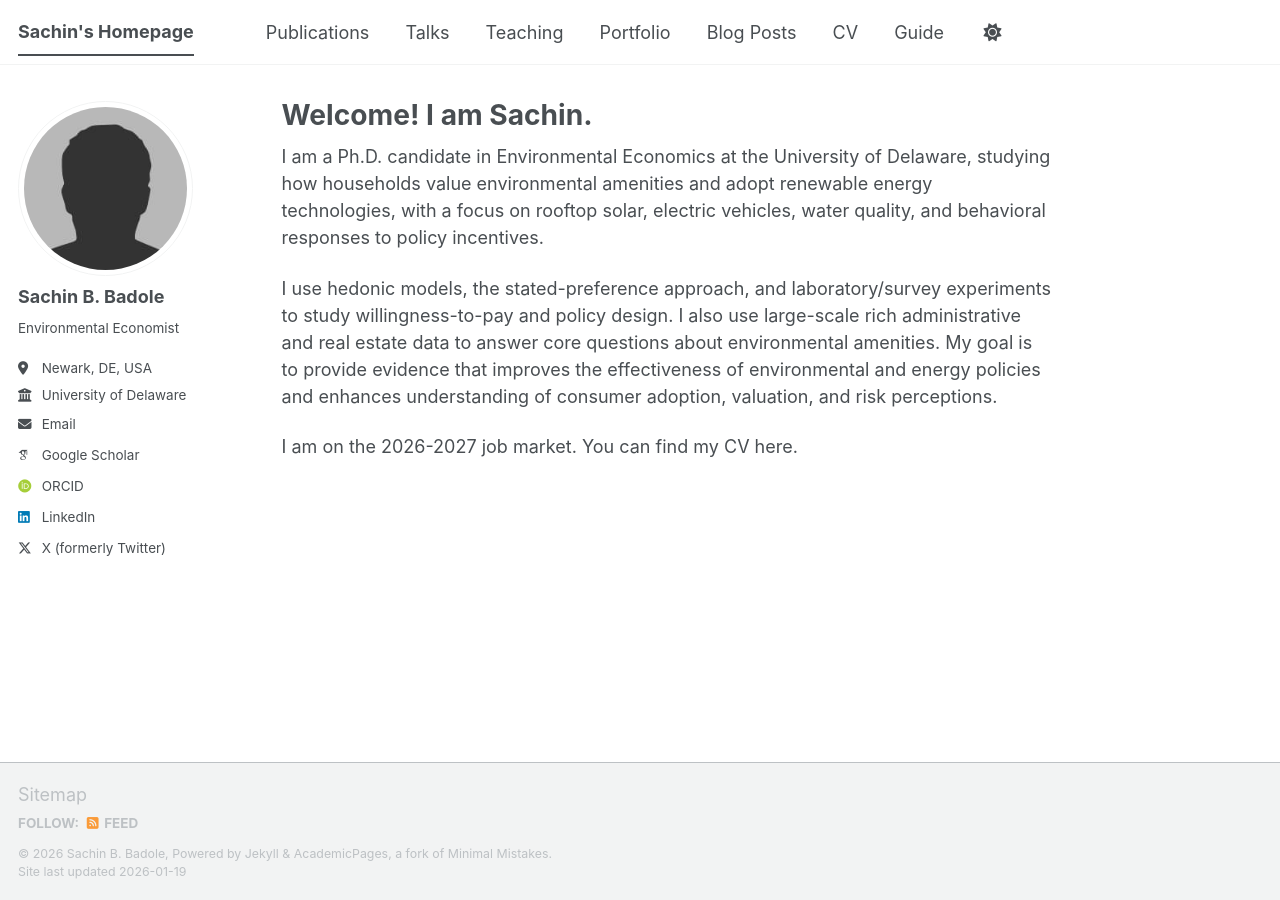
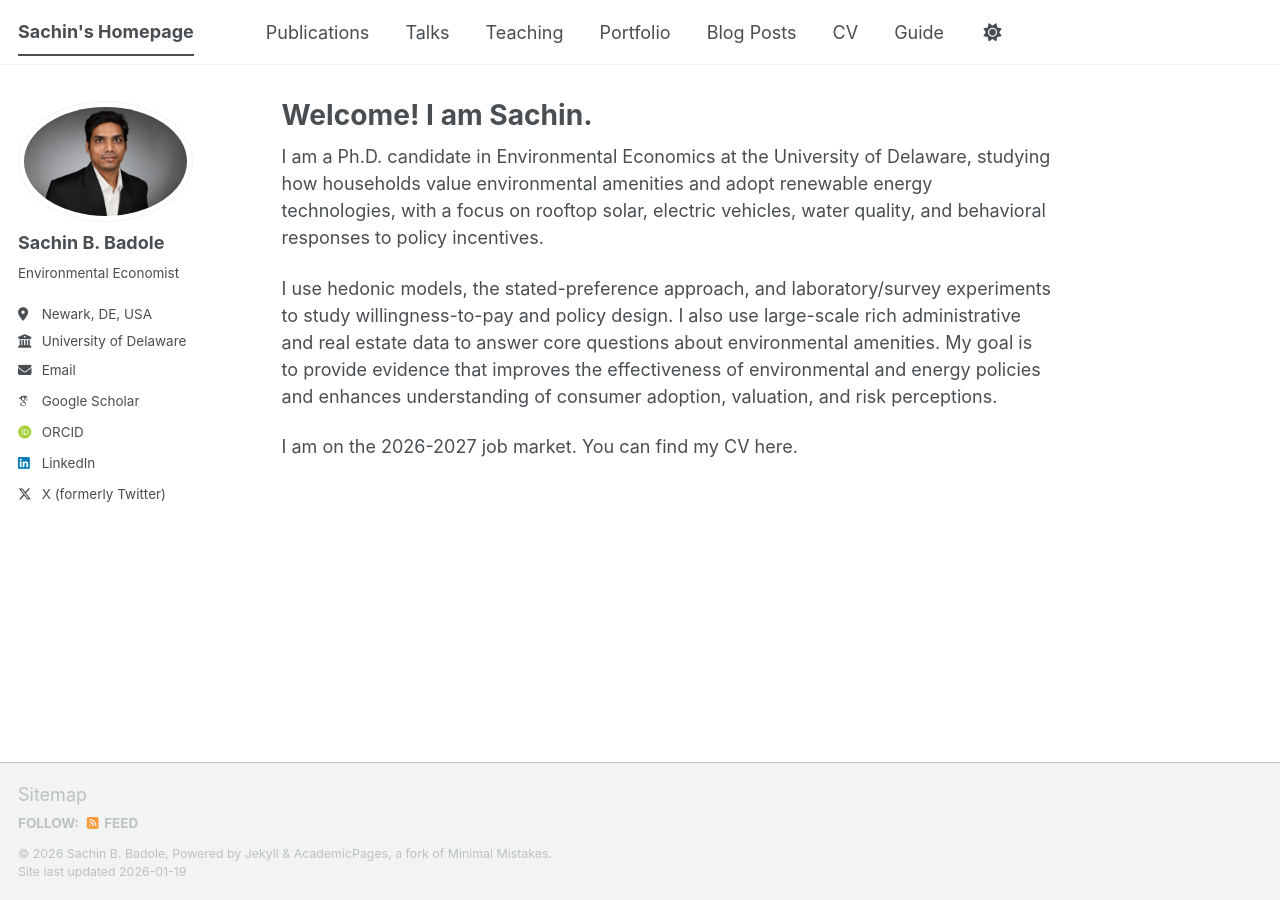
Before and after one commit to sachin-b-badole/sachin-b-badole.github.io, a Jekyll site: the page built from _pages/about.md, in a window 1280 px wide. Built offline with Jekyll 4.4.1, drawn with Linux system fonts in a browser that asks for light colours; some web fonts are replaced; a script bundle is joined from its source files by our own code; library files that are not in the unit come from our copies.

Commit message:
Update _config.yml

```diff
--- a/_config.yml
+++ b/_config.yml
@@ -23,7 +23,7 @@ repository               : "sachin-b-badole/sachin-b-badole.github.io"
 #               Additional customization can be done by editing /_includes/author-profile.html
 author:
   # Biographic information
-  avatar           : "bio-photo.jpg"
+  avatar           : "Sachin_IMG_0138.jpg"
   name             : "Sachin B. Badole"
   pronouns         : # example: "she/her"
   bio              : "Environmental Economist"
```
